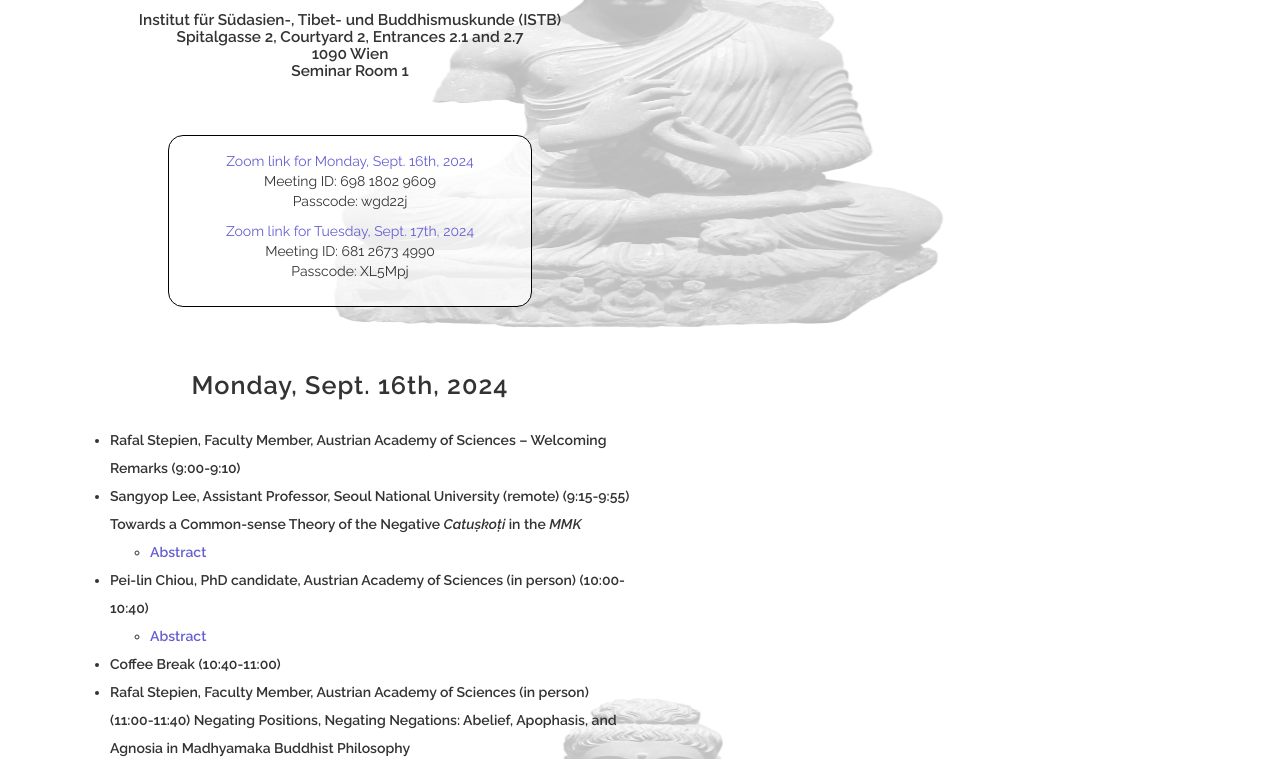
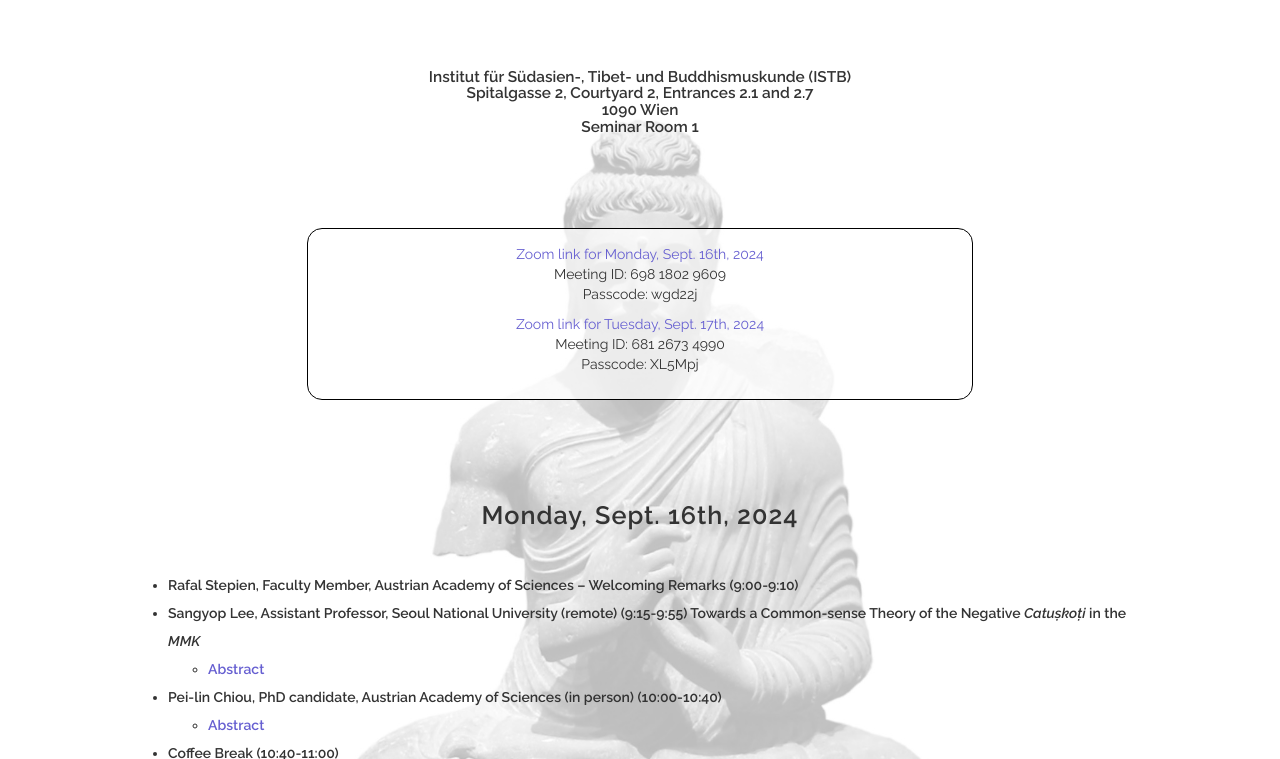
Before and after one commit to maya-kc/billy-conference-sept, a website: page index.html in a window 1280 px wide. Shown: the part 297-1056 px from the top of the page. Drawn offline with nearby package versions, Linux system fonts and the light colour scheme.

Commit message:
got rid of max-width, set background size to contain

```diff
--- a/style.css
+++ b/style.css
@@ -2,8 +2,7 @@ body {
     background-image: url("buddha-background.JPG");
     background-repeat: no-repeat;
     background-attachment: fixed;
-    background-size: 100%;
-    max-width: 700px;
+    background-size: contain;
     font-family: "Raleway", sans-serif;
     font-optical-sizing: auto;
 }
```
